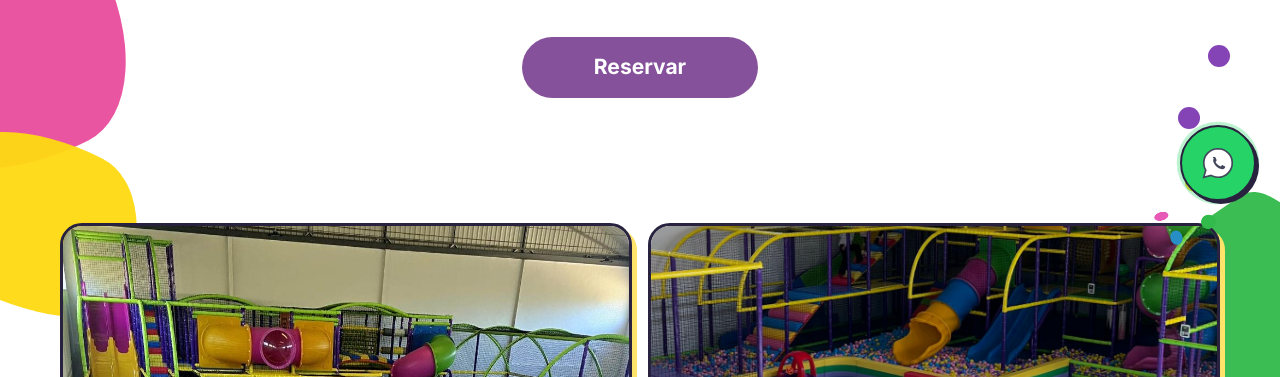
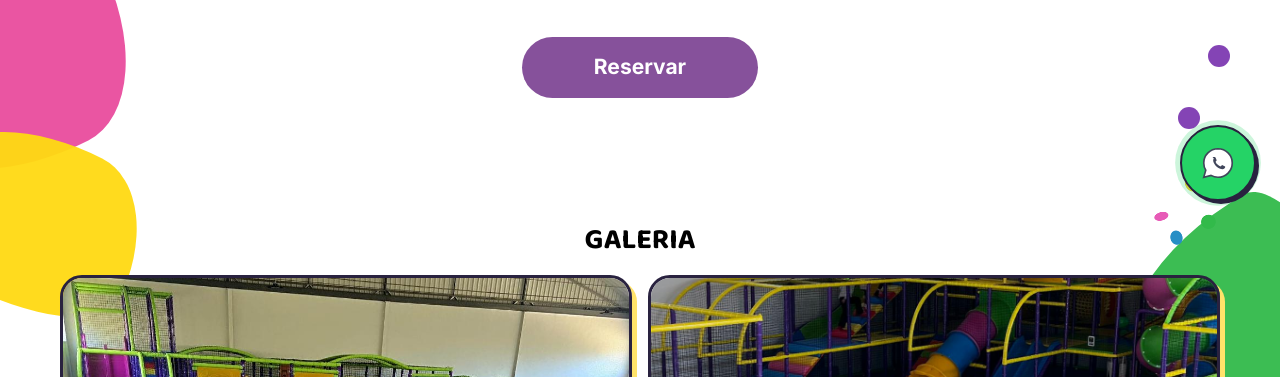
Before and after one commit to bertonimus/zuppy-fun-park, a plain HTML site: page index.html in a window 1280 px wide. Shown: the part 575-952 px from the top of the page. Drawn offline with Linux system fonts and the light colour scheme.

Commit message:
Adicionar título Galeria a preto antes das fotografias

```diff
--- a/index.html
+++ b/index.html
@@ -782,6 +782,7 @@ footer .zuppy-social-links a{color:#FFFFFF!important;}
 
 
 <section class="wrap zuppy-home-fotos" aria-label="Fotografias do Zuppy Fun Park">
+  <h2 style="font-family:'Baloo 2',sans-serif;font-size:clamp(1.4rem,3vw,1.8rem);line-height:1.2;text-align:center;color:#000;margin:0 0 18px;">GALERIA</h2>
   <div class="zuppy-home-fotos-grid">
     <img src="/3232.jpeg" alt="Vista dos trampolins e escorregas do Zuppy Fun Park" loading="lazy" style="object-position:center top;">
     <img src="/313123213.jpeg" alt="Zona infantil com escorregas e piscina de bolas" loading="lazy">
```
